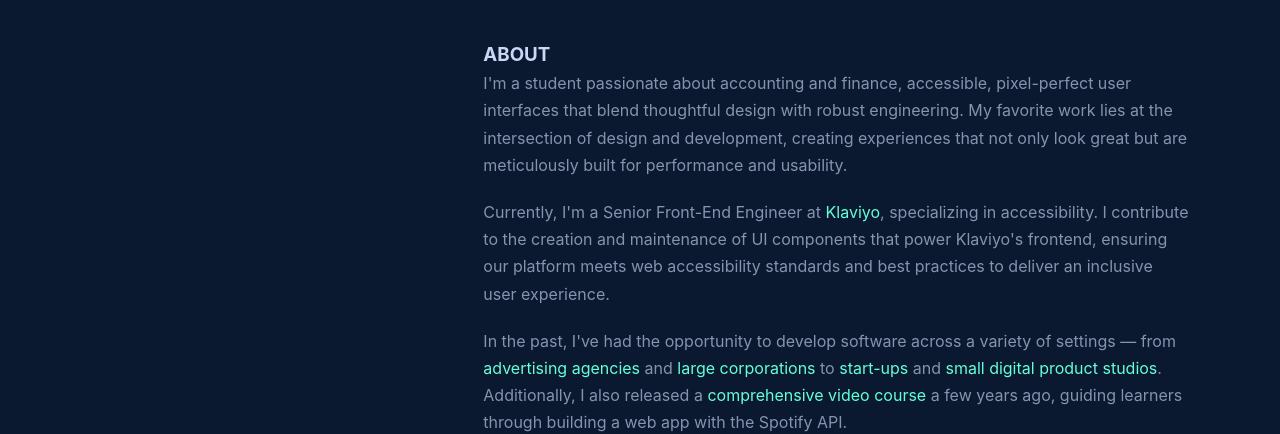
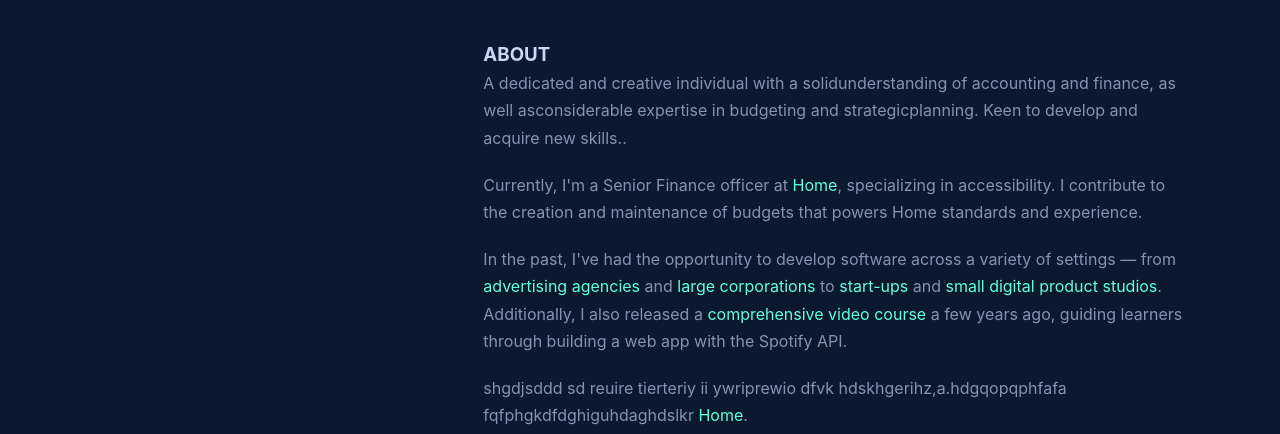
Before and after one commit to mehlaqafatma/Portfolio, a plain HTML site: page index.html in a window 1280 px wide. Shown: the part 369-803 px from the top of the page. Drawn offline with Linux system fonts and the light colour scheme.

Commit message:
Update index.html

```diff
--- a/index.html
+++ b/index.html
@@ -29,13 +29,13 @@
         <main>
             <section id="about">
                 <h3>ABOUT</h3>
-                <p>I'm a student passionate about accounting and finance, accessible, pixel-perfect user interfaces that blend thoughtful design with robust engineering. My favorite work lies at the intersection of design and development, creating experiences that not only look great but are meticulously built for performance and usability.</p>
+                <p>A dedicated and creative individual with a solidunderstanding of accounting and finance, as well asconsiderable expertise in budgeting and strategicplanning. Keen to develop and acquire new skills..</p>
 
-                <p>Currently, I'm a Senior Front-End Engineer at <a href="#" class="highlight">Klaviyo</a>, specializing in accessibility. I contribute to the creation and maintenance of UI components that power Klaviyo's frontend, ensuring our platform meets web accessibility standards and best practices to deliver an inclusive user experience.</p>
+                <p>Currently, I'm a Senior Finance officer at <a href="#" class="highlight">Home</a>, specializing in accessibility. I contribute to the creation and maintenance of budgets that powers Home standards and experience.</p>
 
                 <p>In the past, I've had the opportunity to develop software across a variety of settings — from <span class="highlight">advertising agencies</span> and <span class="highlight">large corporations</span> to <span class="highlight">start-ups</span> and <span class="highlight">small digital product studios</span>. Additionally, I also released a <span class="highlight">comprehensive video course</span> a few years ago, guiding learners through building a web app with the Spotify API.</p>
 
-                <p>In my spare time, I'm usually climbing, reading, hanging out with my wife and two cats, or running around Hyrule searching for <span class="highlight">Korok seeds</span>.</p>
+                <p> shgdjsddd sd  reuire tierteriy ii ywriprewio dfvk hdskhgerihz,a.hdgqopqphfafa fqfphgkdfdghiguhdaghdslkr <span class="highlight">Home</span>.</p>
             </section>
 
             <section id="experience">
```
